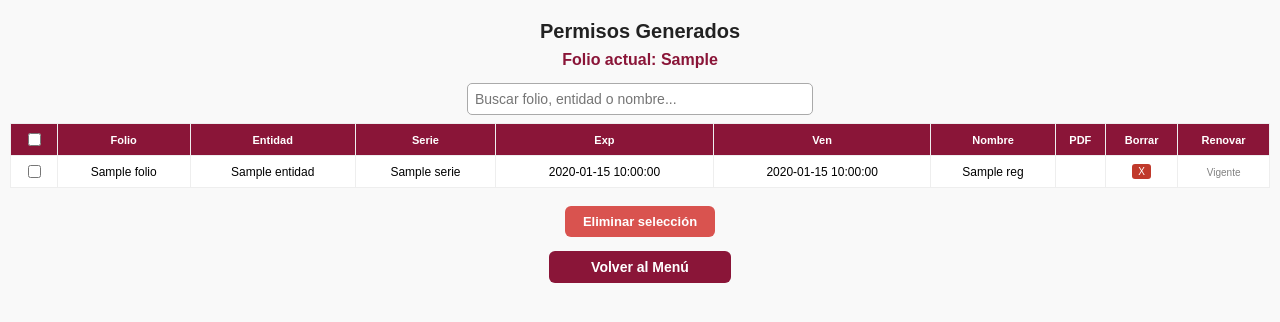
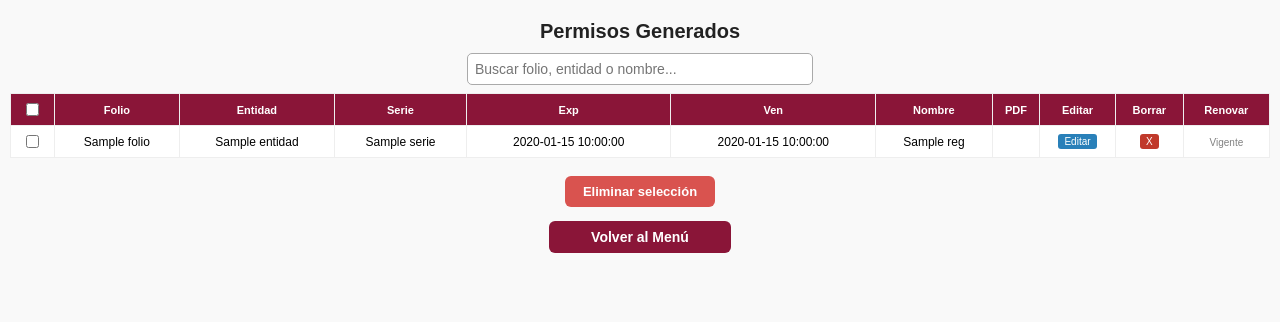
Before and after one commit to Gsr1989/formulariocdmx, a Flask app: template templates/listar.html in a window 1280 px wide. Shown: the top 322 px of the page. Run offline with Flask 3, Linux system fonts and the light colour scheme; the template is opened without the code that fills it: most values are stand-ins (such as "Sample title", 1, 10 or a date in 2020).

Commit message:
Update listar.html

```diff
--- a/templates/listar.html
+++ b/templates/listar.html
@@ -13,27 +13,24 @@
     th,td { padding:4px 2px; border:1px solid #eee; text-align:center; }
     th { background:#8a1538; color:#fff; font-size:11px; }
     tr { height: 32px; }
-    a.download, button.delete, a.renovar {
+
+    a.download, button.delete, a.renovar, a.editar {
       display:inline-block; padding:2px 6px; color:#fff; border-radius:3px; text-decoration:none;
       font-size:10px; border:none; cursor:pointer;
       margin: 1px 0;
     }
     a.download { background:#8a1538; }
+    a.editar   { background:#2980b9; }
     a.renovar  { background:#b58900; }
     button.delete { background:#c0392b; }
+
     .btn-back, .btn-borrar {
       display:block; margin:14px auto 0; padding:8px 16px; background:#8a1538; color:#fff;
       width:150px; border-radius:6px; text-decoration:none; font-size:14px; border:none;
       text-align:center; font-weight: bold;
     }
     .btn-borrar { background: #d9534f; margin-top: 18px; font-size:13px;}
-    .folio-actual {
-      text-align: center;
-      color: #8a1538;
-      font-weight: bold;
-      margin: 6px 0 14px 0;
-      font-size: 16px;
-    }
+
     @media (max-width: 600px) {
       th, td { font-size:10px; padding:2px 1px; }
       #search { font-size:12px; }
@@ -44,7 +41,6 @@
 </head>
 <body>
   <h2>Permisos Generados</h2>
-  <p class="folio-actual">Folio actual: {{ folio_actual }}</p>
   <input id="search" type="text" placeholder="Buscar folio, entidad o nombre..." />
 
   <form method="POST" action="{{ url_for('eliminar_multiples') }}">
@@ -59,6 +55,7 @@
           <th>Ven</th>
           <th>Nombre</th>
           <th>PDF</th>
+          <th>Editar</th>
           <th>Borrar</th>
           <th>Renovar</th>
         </tr>
@@ -87,7 +84,11 @@
             {% endif %}
           </td>
           <td>
-            <form action="{{ url_for('eliminar_folio', folio=reg.folio) }}" method="post" onsubmit="return confirm('¿Eliminar {{ reg.folio }}?');">
+            <a class="editar" href="{{ url_for('editar_folio', folio=reg.folio) }}">Editar</a>
+          </td>
+          <td>
+            <form action="{{ url_for('eliminar_folio', folio=reg.folio) }}" method="post"
+                  onsubmit="return confirm('¿Eliminar {{ reg.folio }}?');">
               <button type="submit" class="delete">X</button>
             </form>
           </td>
```
